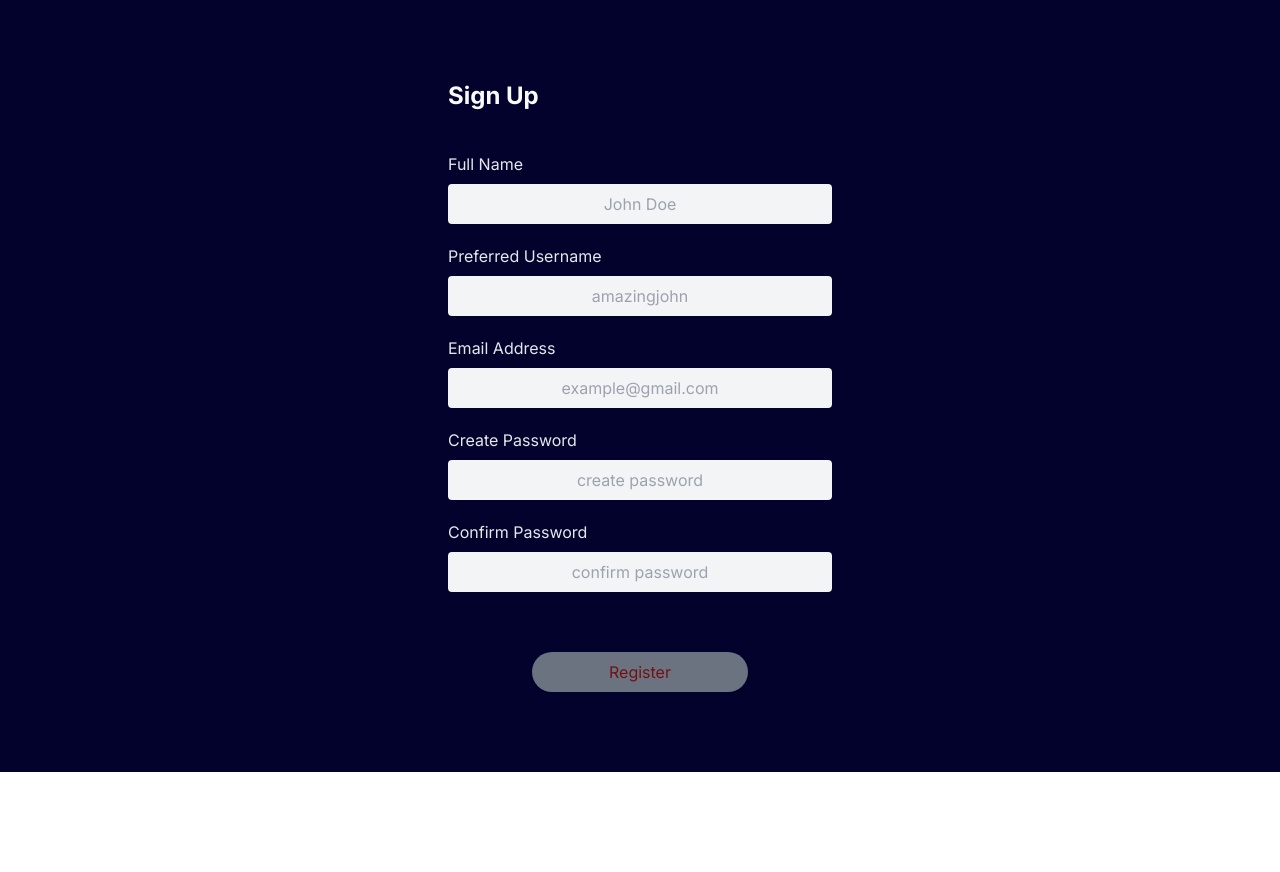
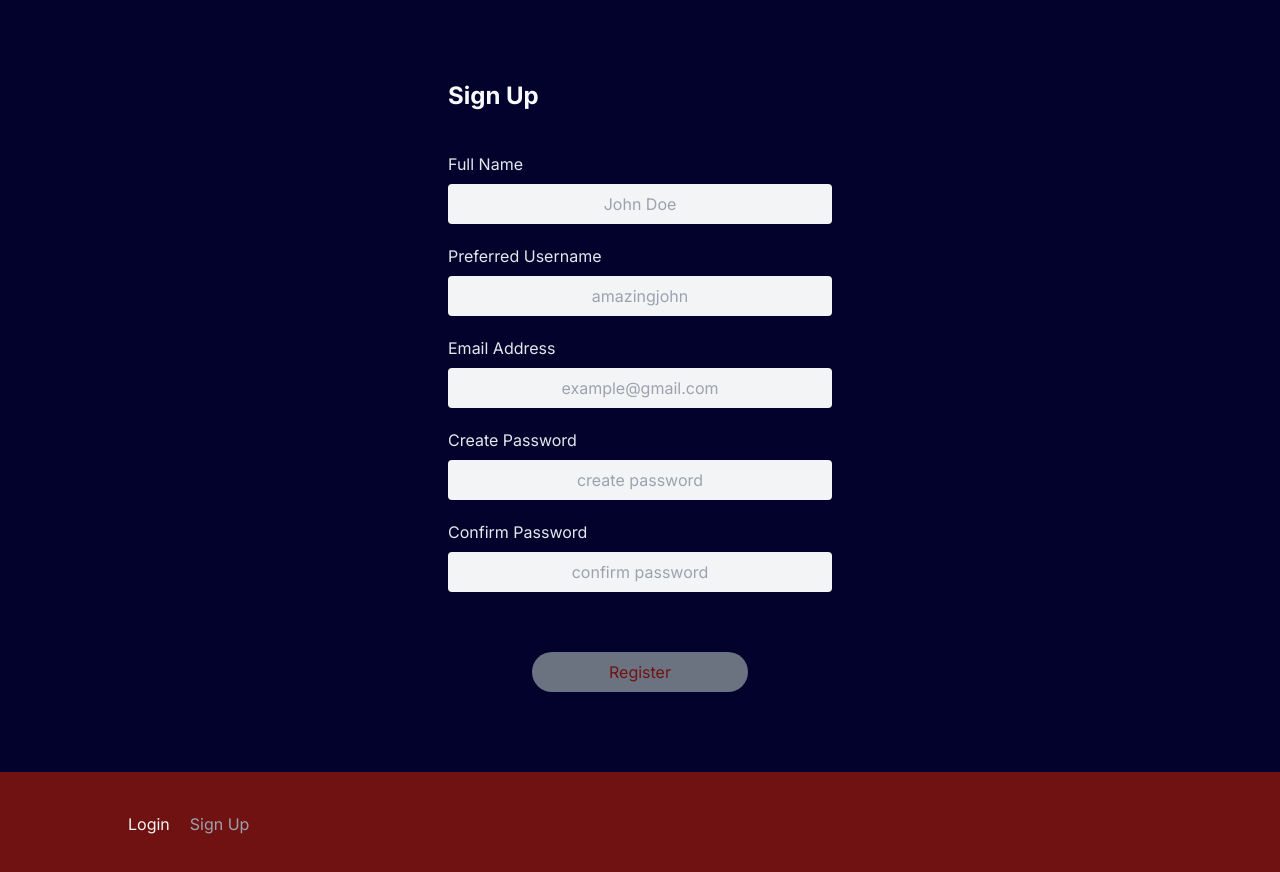
Before and after one commit to chingu-voyages/v46-tier3-team-28, a Next.js app: page /register in a window 1280 px wide. Shown: the top 872 px of the page. Before the commit the page ends 800 px from the top, so only its background shows below. Built offline with nearby package versions, Linux system fonts and the light colour scheme.

Commit message:
Fix: Add the BottomNav to the registration page

```diff
--- a/src/app/register/page.tsx
+++ b/src/app/register/page.tsx
@@ -1,12 +1,12 @@
 import RegistrationForm from "@/components/RegistrationForm";
-// import BottomNav from "@/components/BottomNav";
+import BottomNav from "@/components/BottomNav";
 import React from "react";
 
 const RegistrationPage = () => {
   return (
     <main className="w-full h-fit flex flex-col items-center justify-start overflow-y-auto bg-[#03022D]">
       <RegistrationForm />
-      {/* <BottomNav /> */}
+      <BottomNav />
     </main>
   );
 };
```
